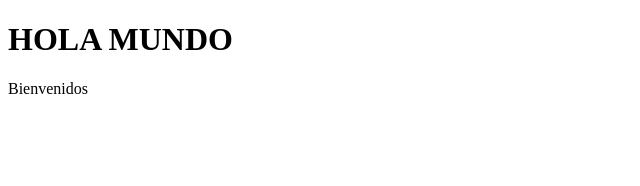
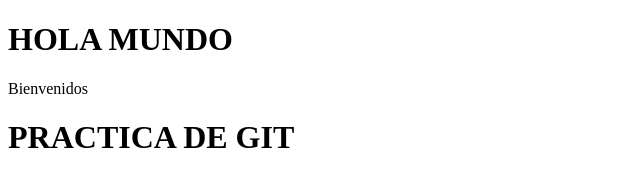
Before and after one commit to Yaretzi664/Hello-World-Git, a plain HTML site: page index.html in a window 1280 px wide. Shown: the whole page, without its empty margins (0-640 px from the left). Drawn offline with Linux system fonts and the light colour scheme.

Commit message:
Se agrego un encabezado

```diff
--- a/index.html
+++ b/index.html
@@ -8,5 +8,9 @@
 <body>
     <h1>HOLA MUNDO</h1>
     <p>Bienvenidos</p>
+
+    <Header>
+        <h1>PRACTICA DE GIT</h1>
+    </Header>
 </body>
 </html>
```
